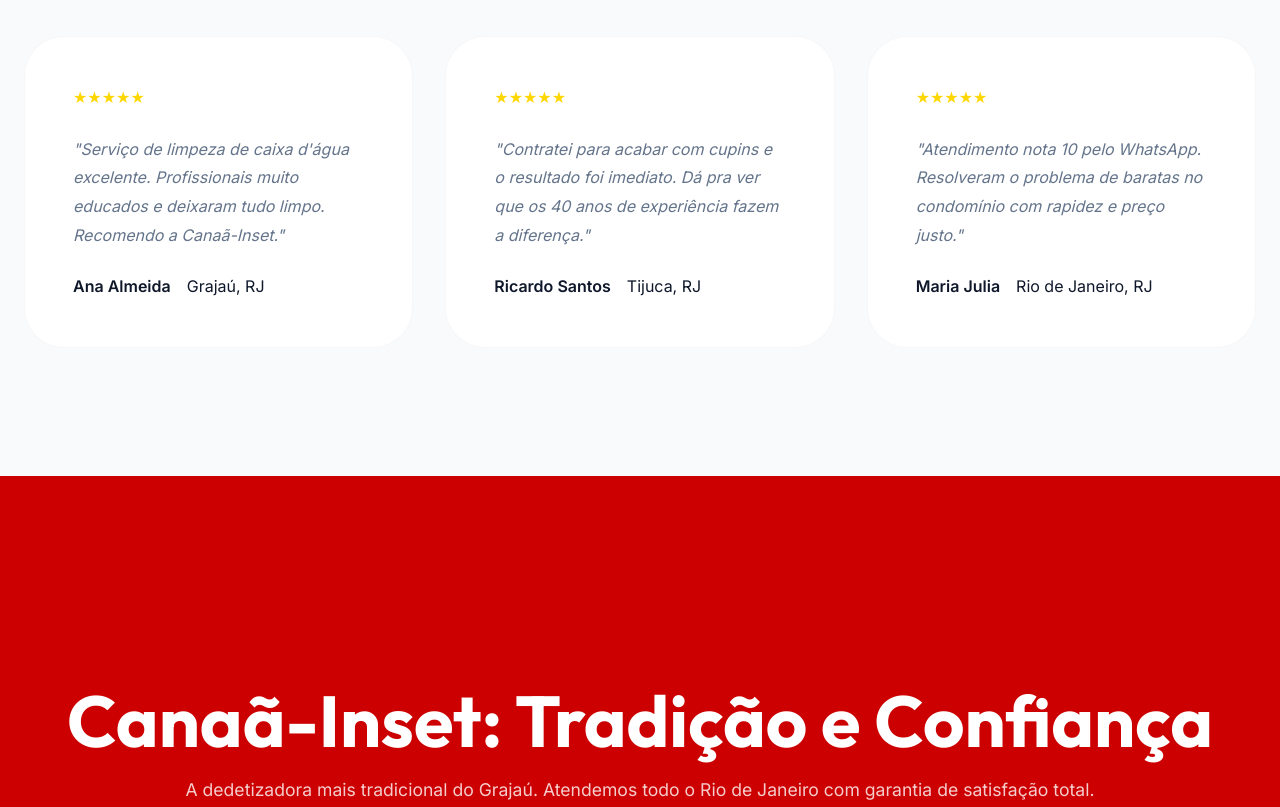
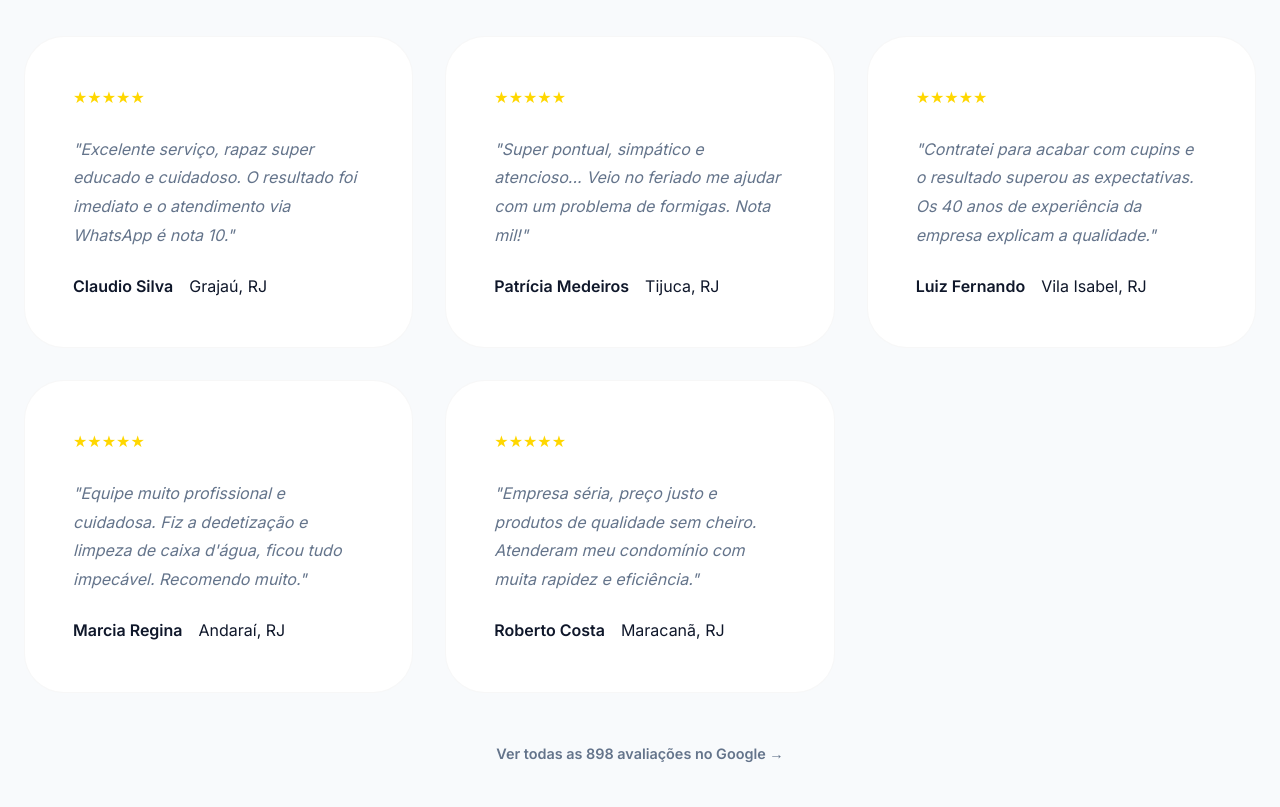
Before and after one commit to 14-05-91/canaa-inset, a plain HTML site: page index.html in a window 1280 px wide. Shown: the part 4240-5047 px from the top of the page. Drawn offline with Linux system fonts and the light colour scheme.

Commit message:
Atualizado depoimentos reais com 5 avaliações do Google

```diff
--- a/index.html
+++ b/index.html
@@ -1635,31 +1635,58 @@
                 <div class="testimonials-grid">
                     <div class="testimonial-card">
                         <div class="stars">★★★★★</div>
-                        <p>"Serviço de limpeza de caixa d'água excelente. Profissionais muito educados e deixaram tudo
-                            limpo. Recomendo a Canaã-Inset."</p>
+                        <p>"Excelente serviço, rapaz super educado e cuidadoso. O resultado foi imediato e o atendimento
+                            via WhatsApp é nota 10."</p>
                         <div class="testimonial-author">
-                            <strong>Ana Almeida</strong>
+                            <strong>Claudio Silva</strong>
                             <span>Grajaú, RJ</span>
                         </div>
                     </div>
                     <div class="testimonial-card">
                         <div class="stars">★★★★★</div>
-                        <p>"Contratei para acabar com cupins e o resultado foi imediato. Dá pra ver que os 40 anos de
-                            experiência fazem a diferença."</p>
+                        <p>"Super pontual, simpático e atencioso... Veio no feriado me ajudar com um problema de
+                            formigas. Nota mil!"</p>
                         <div class="testimonial-author">
-                            <strong>Ricardo Santos</strong>
+                            <strong>Patrícia Medeiros</strong>
                             <span>Tijuca, RJ</span>
                         </div>
                     </div>
                     <div class="testimonial-card">
                         <div class="stars">★★★★★</div>
-                        <p>"Atendimento nota 10 pelo WhatsApp. Resolveram o problema de baratas no condomínio com
-                            rapidez e preço justo."</p>
+                        <p>"Contratei para acabar com cupins e o resultado superou as expectativas. Os 40 anos de
+                            experiência da empresa explicam a qualidade."</p>
                         <div class="testimonial-author">
-                            <strong>Maria Julia</strong>
-                            <span>Rio de Janeiro, RJ</span>
+                            <strong>Luiz Fernando</strong>
+                            <span>Vila Isabel, RJ</span>
                         </div>
                     </div>
+                    <div class="testimonial-card">
+                        <div class="stars">★★★★★</div>
+                        <p>"Equipe muito profissional e cuidadosa. Fiz a dedetização e limpeza de caixa d'água, ficou
+                            tudo impecável. Recomendo muito."</p>
+                        <div class="testimonial-author">
+                            <strong>Marcia Regina</strong>
+                            <span>Andaraí, RJ</span>
+                        </div>
+                    </div>
+                    <div class="testimonial-card">
+                        <div class="stars">★★★★★</div>
+                        <p>"Empresa séria, preço justo e produtos de qualidade sem cheiro. Atenderam meu condomínio com
+                            muita rapidez e eficiência."</p>
+                        <div class="testimonial-author">
+                            <strong>Roberto Costa</strong>
+                            <span>Maracanã, RJ</span>
+                        </div>
+                    </div>
+                </div>
+                <div style="text-align: center; margin-top: 3rem;">
+                    <a href="https://www.google.com/search?q=Cana%C3%A3-Inset+Dedetiza%C3%A7%C3%A3o+Google+Reviews"
+                        target="_blank"
+                        style="color: var(--text-light); font-weight: 600; text-decoration: none; font-size: 0.9rem; transition: color 0.3s ease;"
+                        onmouseover="this.style.color='var(--primary)'"
+                        onmouseout="this.style.color='var(--text-light)'">
+                        Ver todas as 898 avaliações no Google →
+                    </a>
                 </div>
             </div>
         </section>
```
